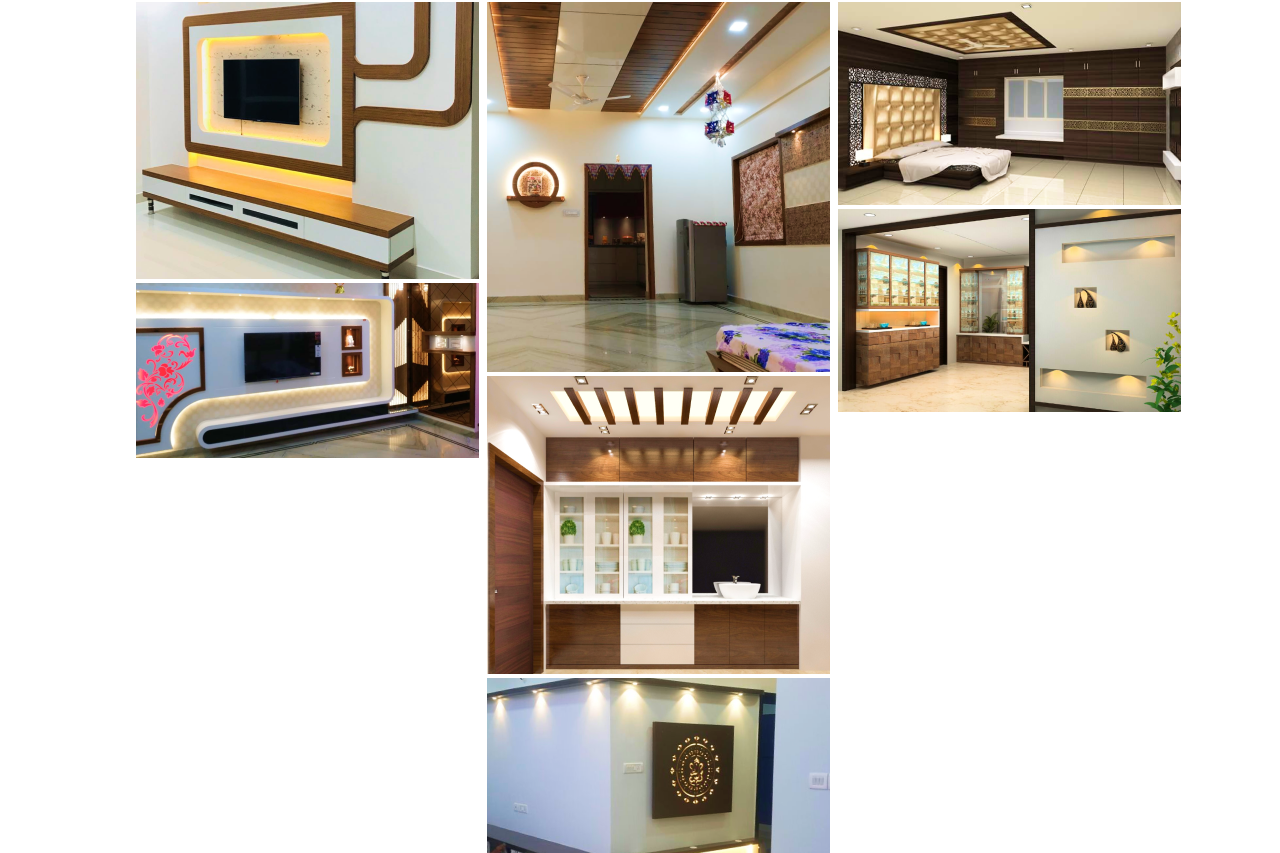
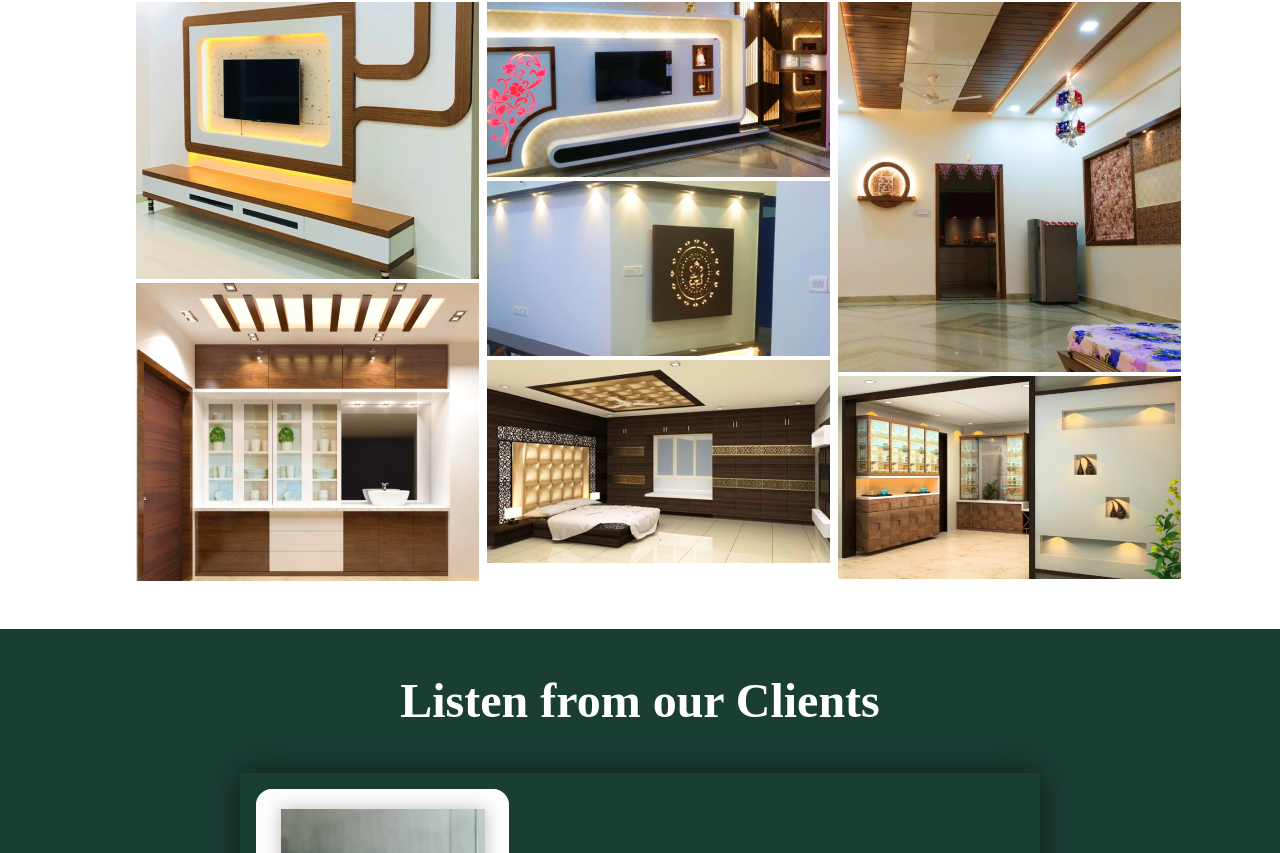
Before and after one commit to santhiya2712/interiordesign, a React (Create React App) app: page / in a window 1280 px wide. Shown: the part 3107-3960 px from the top of the page. Built offline with nearby package versions, Linux system fonts and the light colour scheme.

Commit message:
update the branch

```diff
--- a/src/Sectionthree.js
+++ b/src/Sectionthree.js
@@ -42,15 +42,15 @@ const Sectionthree = () => {
         <div className={styles.row}>
           <div className={styles.column}>
             <img src="image1.png" alt=" "/>
+            <img src="image4.png" alt=" "/>
+          </div>
+          <div className={styles.column}>
             <img src="image2.png" alt=" "/>
+            <img src="image5.png" alt=" "/>
+            <img src="image6.png" alt=" "/>
           </div>
           <div className={styles.column}>
             <img src="image3.png" alt=" "/>
-            <img src="image4.png" alt=" "/>
-            <img src="image5.png" alt=" "/>
-          </div>
-          <div className={styles.column}>
-            <img src="image6.png" alt=" "/>
             <img src="image7.png" alt=" "/>
           </div>
         </div>
--- a/src/styles/interiorsectionthree.module.css
+++ b/src/styles/interiorsectionthree.module.css
@@ -86,7 +86,7 @@ background: #1A3D34;
   padding: 0 4px;
 }
 .column{
-  flex: 25%;
+  flex: 29%;
   max-width: 40%;
   padding: 4px 4px;
 }
```
